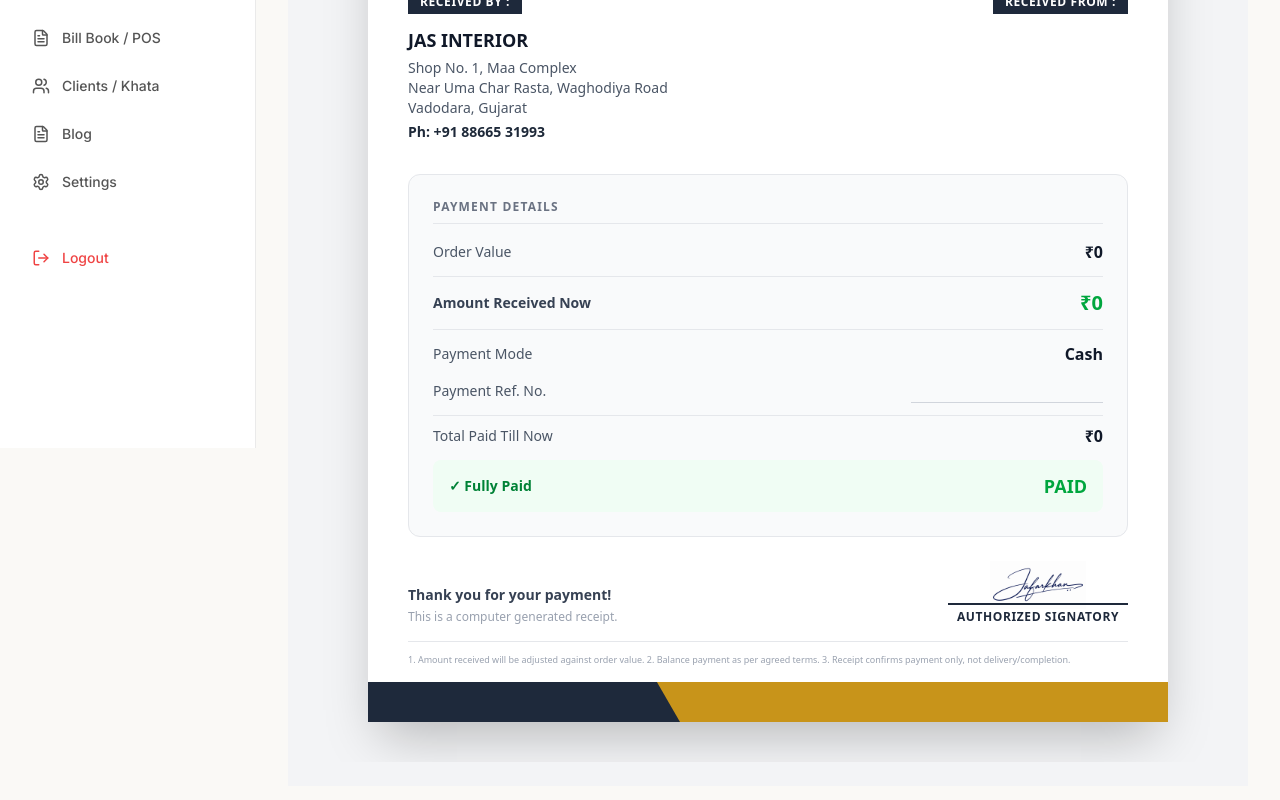
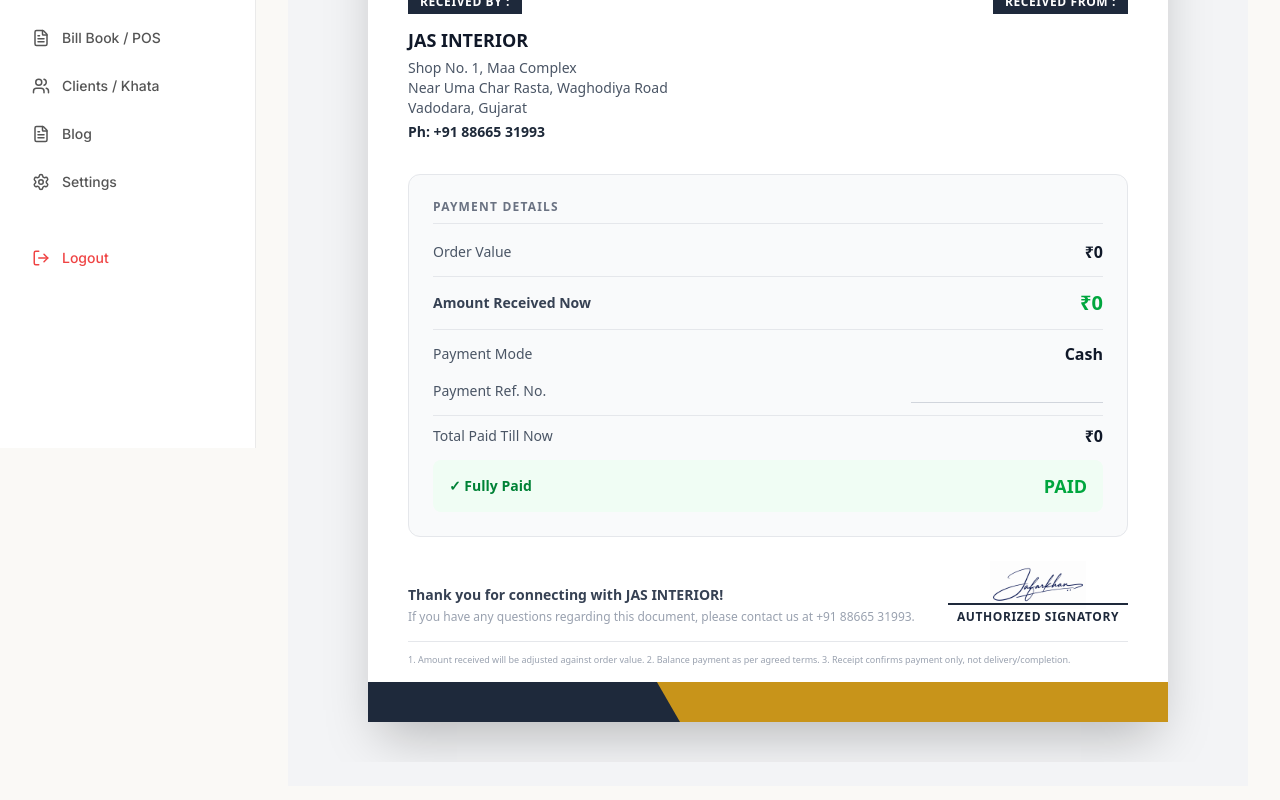
Before and after one commit to jas-interior/jasinterior, a Next.js app: page /admin/payments/1/receipt in a window 1280 px wide. Shown: the part 352-1152 px from the top of the page. Built offline with nearby package versions, Linux system fonts and the light colour scheme; a web font is replaced by a local one.

Commit message:
feat: update Tax Invoice heading to 'Thank you for connecting with JAS INTERIOR!' and add contact number 8866531993 to subtext

```diff
--- a/src/app/admin/bill-book/[id]/print/page.tsx
+++ b/src/app/admin/bill-book/[id]/print/page.tsx
@@ -226,9 +226,9 @@ export default function PrintBillPage() {
                 {invoice.document_type === 'Order Form' ? 'Thank you for your order!' :
                  invoice.document_type === 'Quotation' ? 'Thank you for considering JAS INTERIOR!' :
                  invoice.document_type === 'Receipt' ? 'Thank you for your payment!' :
-                 'Thank you for your business!'}
+                 'Thank you for connecting with JAS INTERIOR!'}
               </h2>
-              <p className="text-xs text-gray-400">If you have any questions regarding this document, please contact us.</p>
+              <p className="text-xs text-gray-400">If you have any questions regarding this document, please contact us at +91 88665 31993.</p>
             </div>
           </div>
 
--- a/src/app/admin/payments/[id]/receipt/page.tsx
+++ b/src/app/admin/payments/[id]/receipt/page.tsx
@@ -149,8 +149,8 @@ function PaymentReceiptPrint() {
           <div className="px-10 pb-4 mt-auto">
             <div className="flex justify-between items-end">
               <div>
-                <p className="text-sm font-bold text-gray-700">Thank you for your payment!</p>
-                <p className="text-xs text-gray-400 mt-1">This is a computer generated receipt.</p>
+                <p className="text-sm font-bold text-gray-700">Thank you for connecting with JAS INTERIOR!</p>
+                <p className="text-xs text-gray-400 mt-1">If you have any questions regarding this document, please contact us at +91 88665 31993.</p>
               </div>
               <div className="text-center flex flex-col items-center justify-end">
                 <img src="/signature.png" alt="Signature" className="h-12 object-contain mb-[-6px] mix-blend-multiply" />
```
